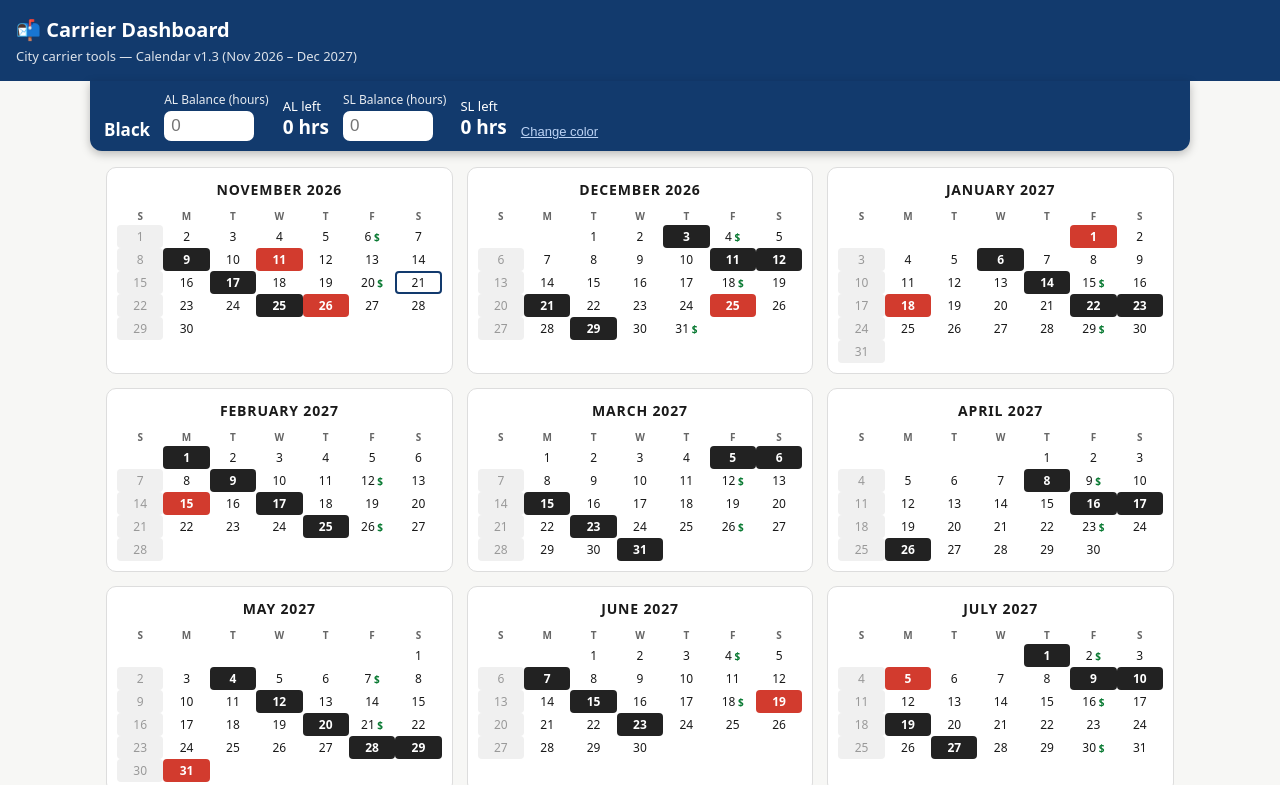
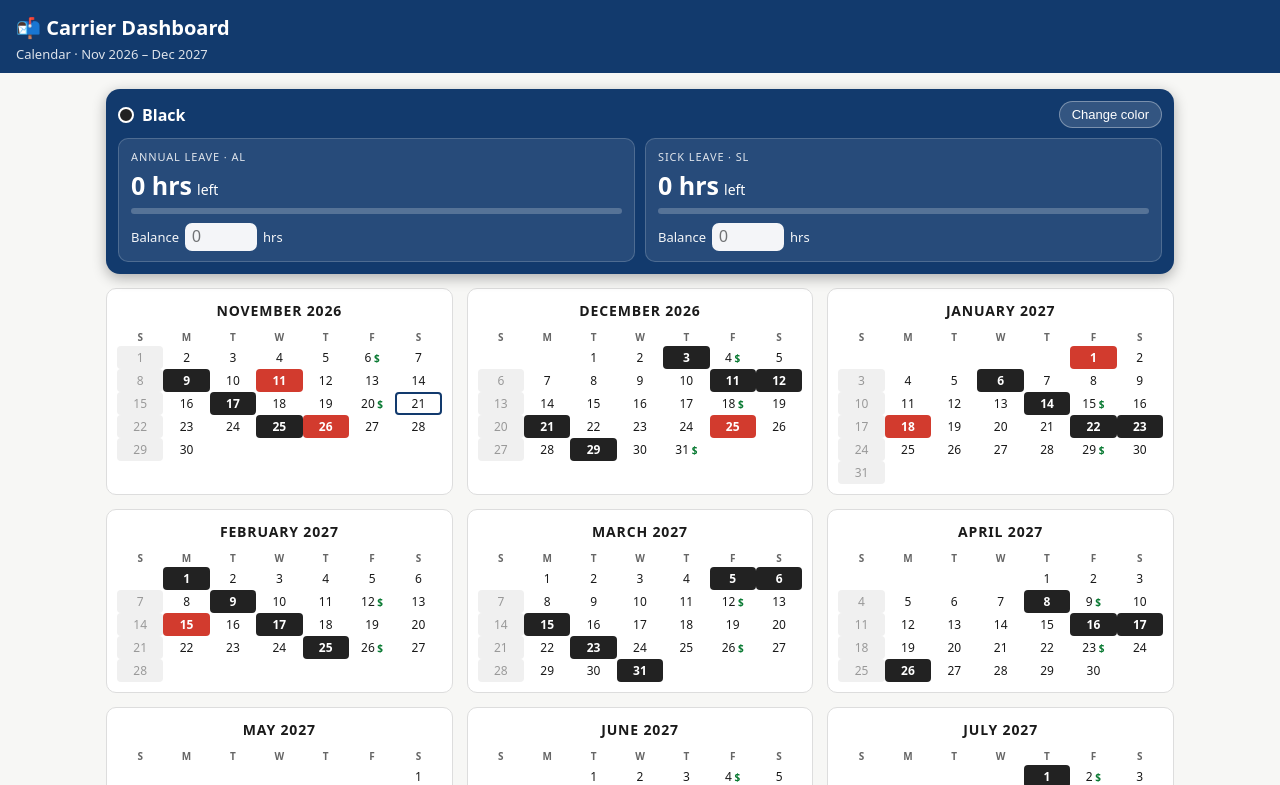
Before and after one commit to captaincoleslaw1/Carrier-dashboard, a plain HTML site: page index.html in a window 1280 px wide. Both pictures are taken after a click on the button "Black". Shown: the top 785 px of the page. Drawn offline with Linux system fonts and the light colour scheme.

Commit message:
v1.4: clean sticky balance bar — two aligned AL/SL panels with meters, color chip, slim header

```diff
--- a/index.html
+++ b/index.html
@@ -8,7 +8,7 @@
   :root{--ink:#1a1a1a;--muted:#666;--line:#ddd;--bg:#f7f7f5;--card:#fff}
   *{box-sizing:border-box}
   body{margin:0;font-family:system-ui,-apple-system,Segoe UI,Roboto,sans-serif;background:var(--bg);color:var(--ink)}
-  header{padding:16px; background:#123a6d;color:#fff}
+  header{padding:14px 16px 10px; background:#123a6d;color:#fff}
   header h1{margin:0;font-size:20px}
   header p{margin:4px 0 0;opacity:.85;font-size:13px}
   main{max-width:1100px;margin:0 auto;padding:16px}
@@ -17,15 +17,24 @@
   .swatch{border:2px solid var(--line);border-radius:10px;padding:12px;cursor:pointer;background:#fff;text-align:left;font-size:15px}
   .swatch .dot{display:inline-block;width:18px;height:18px;border-radius:50%;margin-right:8px;vertical-align:-3px;border:1px solid #999}
   /* Sticky balance bar — follows you down the page */
-  #balanceBar{position:sticky;top:0;z-index:50;background:#123a6d;color:#fff;border-radius:0 0 12px 12px;
-    padding:10px 14px;margin:-16px -16px 16px;box-shadow:0 3px 10px rgba(0,0,0,.25)}
-  #balanceBar .row{display:flex;flex-wrap:wrap;gap:14px;align-items:flex-end}
-  #balanceBar label{font-size:12px;display:block;opacity:.9}
-  #balanceBar input{width:90px;font-size:17px;padding:5px 7px;border-radius:7px;border:none;margin-top:3px}
-  #balanceBar .rem{font-size:13px;line-height:1.35}
-  #balanceBar .rem b{font-size:19px;display:block}
-  #balanceBar .neg{color:#ff9c9c}
-  #balanceBar button{background:none;border:none;color:#bcd3f5;text-decoration:underline;cursor:pointer;font-size:13px;padding:0}
+  #balanceBar{position:sticky;top:8px;z-index:50;background:#123a6d;color:#fff;border-radius:14px;
+    padding:12px;margin:0 0 14px;box-shadow:0 4px 14px rgba(0,0,0,.3)}
+  #balanceBar .barTop{display:flex;justify-content:space-between;align-items:center;margin-bottom:10px}
+  #barColorChip{display:flex;align-items:center;gap:8px;font-size:16px}
+  #barColorChip .cdot{width:16px;height:16px;border-radius:50%;border:2px solid #fff;display:inline-block}
+  #balanceBar #changeColor{background:rgba(255,255,255,.14);border:1px solid rgba(255,255,255,.35);color:#fff;
+    border-radius:999px;padding:5px 12px;font-size:13px;cursor:pointer;text-decoration:none}
+  #balanceBar .barGrid{display:grid;grid-template-columns:1fr 1fr;gap:10px}
+  .balPanel{background:rgba(255,255,255,.09);border:1px solid rgba(255,255,255,.18);border-radius:10px;padding:10px 12px}
+  .balLabel{font-size:11px;letter-spacing:.08em;text-transform:uppercase;opacity:.85}
+  .balLeft{margin:4px 0 6px;font-size:14px}
+  .balLeft b{font-size:25px;margin-right:5px}
+  .balMeter{height:6px;background:rgba(255,255,255,.22);border-radius:3px;overflow:hidden;margin-bottom:9px}
+  .balMeter i{display:block;height:100%;border-radius:3px;transition:width .2s}
+  .alPanel .balMeter i{background:#35b558}
+  .slPanel .balMeter i{background:#6db1f2}
+  .balInput{display:flex;align-items:center;gap:6px;font-size:13px;opacity:.95}
+  .balInput input{width:72px;font-size:16px;padding:5px 7px;border-radius:7px;border:none;color:#1a1a1a}
   .year{display:grid;grid-template-columns:repeat(auto-fill,minmax(300px,1fr));gap:14px}
   .month{background:#fff;border:1px solid var(--line);border-radius:10px;padding:10px}
   .month h3{margin:2px 0 8px;text-align:center;letter-spacing:.06em;font-size:14px}
@@ -53,7 +62,7 @@
 <body>
 <header>
   <h1>📬 Carrier Dashboard</h1>
-  <p>City carrier tools — Calendar v1.3 (Nov 2026 – Dec 2027)</p>
+  <p>Calendar · Nov 2026 – Dec 2027</p>
 </header>
 <main>
   <!-- Step 1: pick your color -->
@@ -64,13 +73,23 @@
 
   <!-- Sticky balances -->
   <div id="balanceBar" class="hidden">
-    <div class="row">
-      <div><label>&nbsp;</label><b id="barColor" style="font-size:17px"></b></div>
-      <div><label for="alInput">AL Balance (hours)</label><input id="alInput" type="number" inputmode="decimal" min="0" step="0.5" placeholder="0"></div>
-      <div class="rem">AL left<b id="alLeft">—</b></div>
-      <div><label for="slInput">SL Balance (hours)</label><input id="slInput" type="number" inputmode="decimal" min="0" step="0.5" placeholder="0"></div>
-      <div class="rem">SL left<b id="slLeft">—</b></div>
-      <div><label>&nbsp;</label><button id="changeColor">Change color</button></div>
+    <div class="barTop">
+      <span id="barColorChip"><span class="cdot"></span><b id="barColor"></b></span>
+      <button id="changeColor">Change color</button>
+    </div>
+    <div class="barGrid">
+      <div class="balPanel alPanel">
+        <div class="balLabel">Annual Leave · AL</div>
+        <div class="balLeft"><b id="alLeft">—</b>left</div>
+        <div class="balMeter"><i id="alMeter"></i></div>
+        <label class="balInput">Balance <input id="alInput" type="number" inputmode="decimal" min="0" step="0.5" placeholder="0"> hrs</label>
+      </div>
+      <div class="balPanel slPanel">
+        <div class="balLabel">Sick Leave · SL</div>
+        <div class="balLeft"><b id="slLeft">—</b>left</div>
+        <div class="balMeter"><i id="slMeter"></i></div>
+        <label class="balInput">Balance <input id="slInput" type="number" inputmode="decimal" min="0" step="0.5" placeholder="0"> hrs</label>
+      </div>
     </div>
   </div>
 
@@ -177,16 +196,20 @@ function paintCell(td){
 
 function updateBalances(){
   const r = remaining();
+  const alBal = parseFloat(state.al)||0, slBal = parseFloat(state.sl)||0;
   const alEl = document.getElementById('alLeft'), slEl = document.getElementById('slLeft');
   alEl.textContent = r.alLeft + ' hrs';
   slEl.textContent = r.slLeft + ' hrs';
-  alEl.className = r.alLeft < 0 ? 'neg' : '';
-  slEl.className = r.slLeft < 0 ? 'neg' : '';
+  alEl.style.color = r.alLeft < 0 ? '#ff9c9c' : '';
+  slEl.style.color = r.slLeft < 0 ? '#ff9c9c' : '';
+  document.getElementById('alMeter').style.width = alBal>0 ? Math.max(0, Math.min(100, r.alLeft/alBal*100)) + '%' : '0%';
+  document.getElementById('slMeter').style.width = slBal>0 ? Math.max(0, Math.min(100, r.slLeft/slBal*100)) + '%' : '0%';
 }
 
 function renderYear(){
   const c = COLORS[state.color];
   document.getElementById('barColor').textContent = c.name;
+  document.querySelector('#barColorChip .cdot').style.background = c.hex;
   document.getElementById('alInput').value = state.al;
   document.getElementById('slInput').value = state.sl;
   const wrap = document.getElementById('yearWrap'); wrap.innerHTML='';
```
Also changed, not shown: 1 other file.
